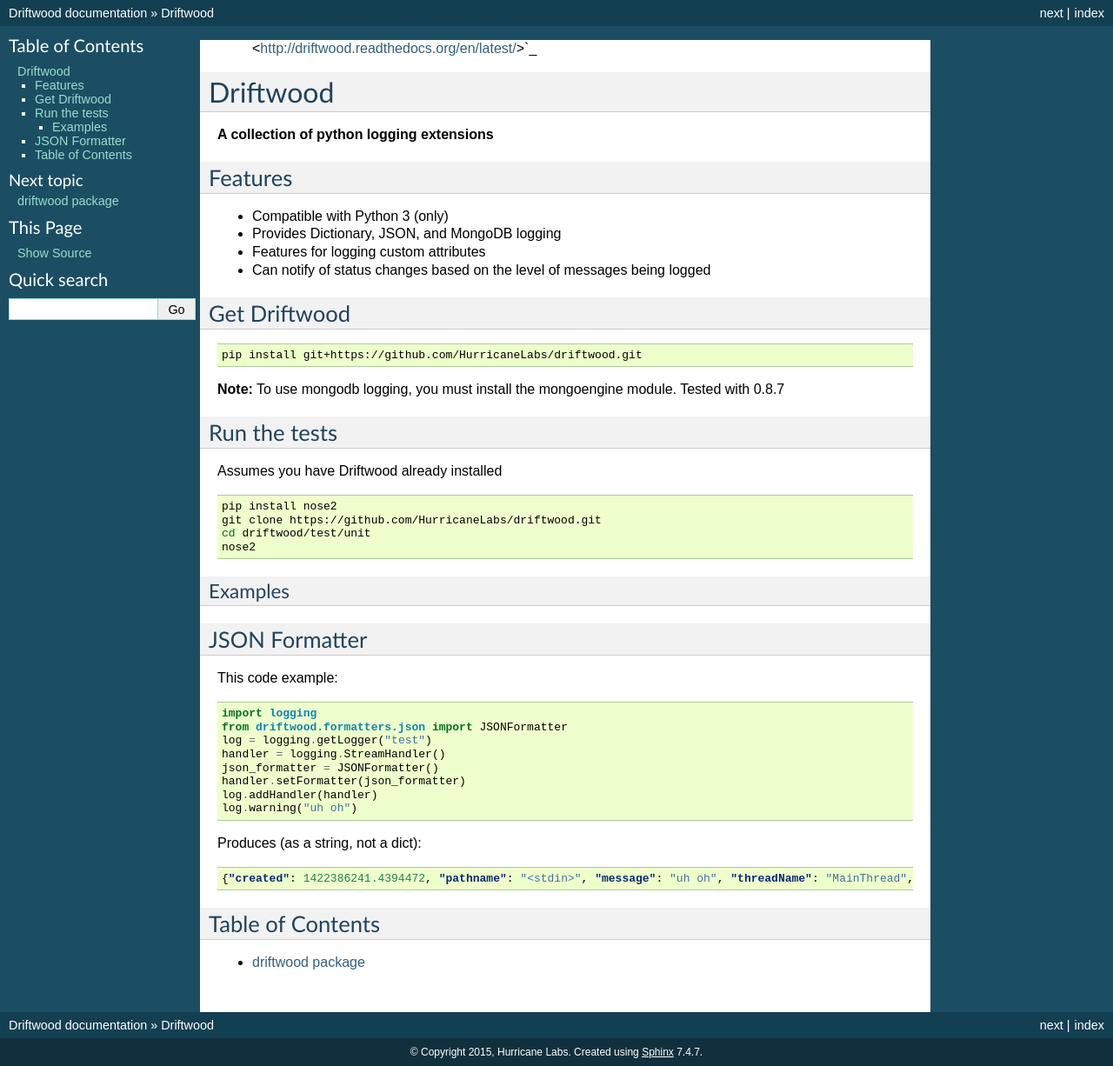
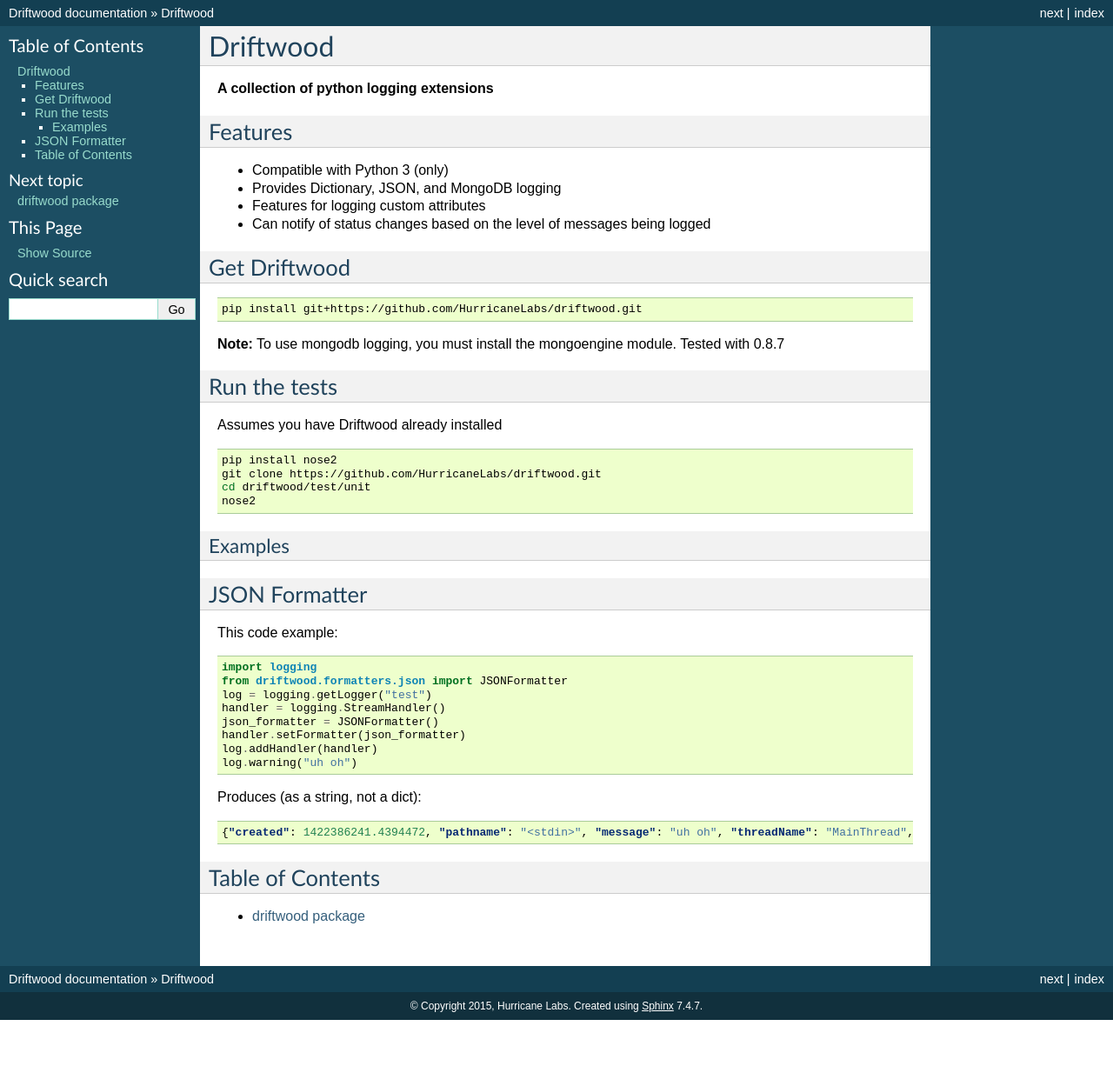
Before and after one commit to lwcolton/driftwood, a Sphinx documentation site: the page built from doc/index.rst, in a window 1280 px wide. Shown: the whole page at 87% size. Built offline with Sphinx 7.4.7, drawn with Linux system fonts in a browser that asks for light colours; after the commit the page ends 1173 px from its top, so only the background shows below that; part of the change alters nothing that is shown.

```diff
--- a/doc/index.rst
+++ b/doc/index.rst
@@ -1,5 +1,5 @@
 .. include:: ../README.rst
-    :start-after: Full Documentation
+    :start-after: `Full Documentation <http://driftwood.readthedocs.org/en/latest/>`_
 
 Table of Contents
 =================
```
